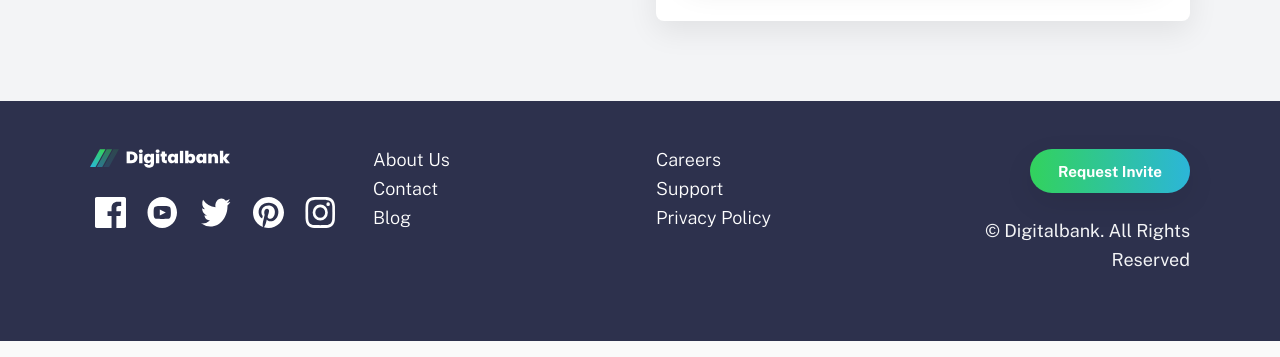
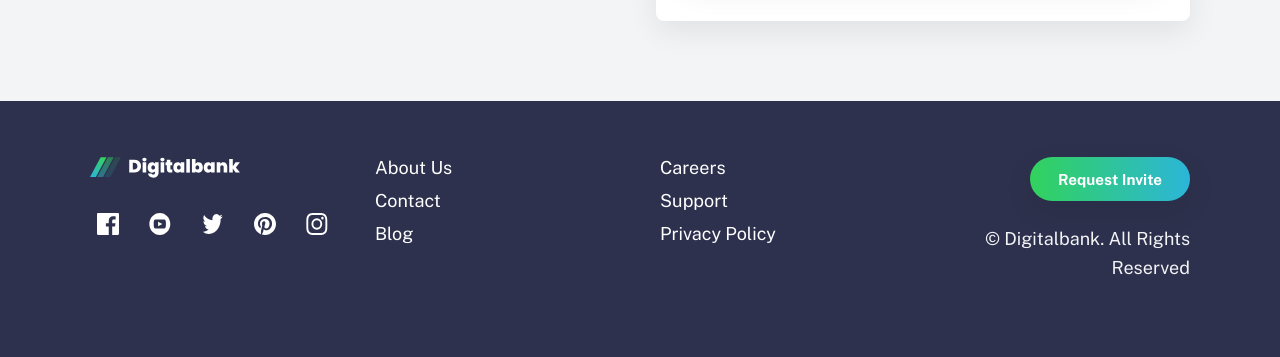
Before and after one commit to OluochBen/digitalbank-landing-page, a plain HTML site: page index.html in a window 1280 px wide. Shown: the part 4312-4669 px from the top of the page. Drawn offline with nearby package versions, Linux system fonts and the light colour scheme.

Commit message:
Improve footer spacing

```diff
--- a/style.css
+++ b/style.css
@@ -491,47 +491,47 @@ h3 {
 .site-footer {
   background: var(--blue-950);
   color: var(--white);
-  padding: 3rem 0;
+  padding: 3.5rem 0;
 }
 
 .footer__grid {
   display: grid;
-  grid-template-columns: repeat(auto-fit, minmax(180px, 1fr));
-  gap: 2rem;
+  grid-template-columns: repeat(auto-fit, minmax(200px, 1fr));
+  gap: 2.5rem;
   align-items: start;
 }
 
 .footer__brand img {
-  width: 140px;
-  margin-bottom: 1.5rem;
+  width: 150px;
+  margin-bottom: 1.75rem;
 }
 
 .footer__social {
   display: flex;
-  gap: 0.75rem;
+  gap: 1rem;
 }
 
 .footer__social a {
   display: inline-flex;
-  padding: 0.3rem;
-  border-radius: 4px;
+  padding: 0.45rem;
+  border-radius: 6px;
   transition: background 0.2s ease, transform 0.2s ease;
 }
 
 .footer__social a:hover,
 .footer__social a:focus-visible {
   background: rgba(255, 255, 255, 0.08);
-  transform: translateY(-1px);
+  transform: translateY(-2px);
 }
 
 .footer__links {
   display: grid;
-  gap: 0.5rem;
+  gap: 0.75rem;
 }
 
 .footer__links a {
   color: var(--white);
-  font-weight: 300;
+  font-weight: 500;
   transition: color 0.2s ease;
 }
 
```
